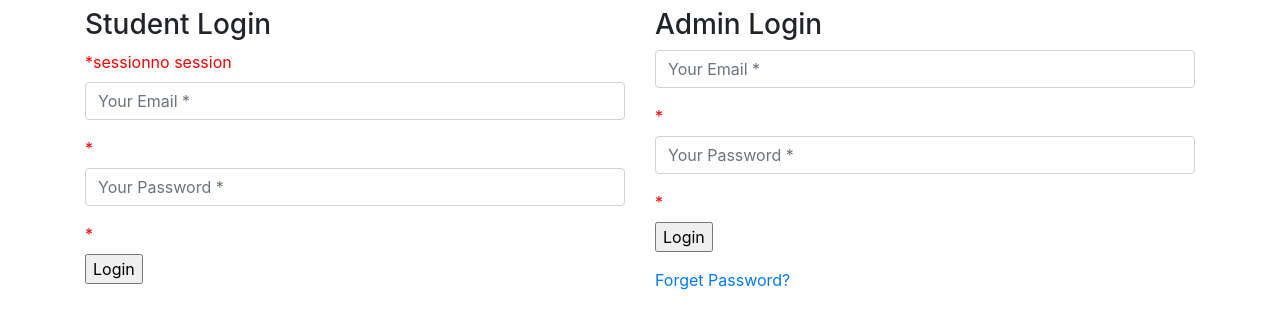
After one commit to Akila-I/OOSD-Project, a PHP site: page /login_test.php in a window 1280 px wide. The commit adds this page. Shown: the top 329 px of the page. Run offline with PHP 8.4, Linux system fonts and the light colour scheme.

```diff
--- a/src/admin_class.php
+++ b/src/admin_class.php
@@ -2,4 +2,5 @@
 
 class admin extends user{
 
+    function addNewBook(){}
 }
--- a/src/database_class.php
+++ b/src/database_class.php
@@ -1,9 +1,52 @@
 <?php
+
 class database{
     //singleton
     protected $pdo;
 
-    function connect(){
-        $pdo = new PDO('mysql:host=localhost;port=3306;dbname=Library', 'phpmyadmin', 'phpmyadmin');
+    function __construct()
+    {
+        $this->connect();
     }
+    private function connect(){
+        $this->pdo = new PDO('mysql:host=localhost;port=3306;dbname=Library', 'phpmyadmin', 'phpmyadmin');
+    }
+
+    function validateUser($username, $password){
+
+        $sql = "SELECT password FROM Users WHERE username = :un";
+
+        $statement = $this->pdo->prepare($sql);
+        $statement->execute(array(
+            ':un' => $username
+        ));
+
+        $db_password = $statement->fetch(PDO::FETCH_ASSOC);
+
+        if ($db_password === false){
+            $msg = "Incorrect Username";
+        }
+        else if ($db_password['password'] !== $password){
+            $msg = "Incorrect Password";
+        }
+        else{
+            $msg = true;
+        }
+        return $msg;
+    }
+
+    function getUserDetails($username){
+        $sql = "SELECT * FROM Users
+        WHERE username = :un";
+
+        $statement = $this->pdo->prepare($sql);
+        $statement->execute(array(
+            ':un' => $username
+        ));
+
+        $db_details = $statement->fetch(PDO::FETCH_ASSOC);
+
+        return $db_details;
+    }
+
 }
--- /dev/null
+++ b/src/login_test.php
@@ -0,0 +1,109 @@
+
+<!DOCTYPE html>
+<!--[if lt IE 7]>      <html class="no-js lt-ie9 lt-ie8 lt-ie7"> <![endif]-->
+
+<html>
+    <head>
+        <meta charset="utf-8">
+        <meta http-equiv="X-UA-Compatible" content="IE=edge">
+        <title>Login Form</title>
+        <link href="//maxcdn.bootstrapcdn.com/bootstrap/4.1.1/css/bootstrap.min.css" rel="stylesheet" id="bootstrap-css">
+      <script src="//maxcdn.bootstrapcdn.com/bootstrap/4.1.1/js/bootstrap.min.js"></script>
+        <link rel="stylesheet" href="style.css">
+    </head>
+
+    <body>
+
+<?php
+session_start();
+include('user_class.php');
+ $unamemsg="";
+ $pwmsg="";
+ $msg="";
+
+ $adunamemsg="";
+ $adpwmsg="";
+
+ $session_var = "no session";
+
+ if(!empty($_SESSION['reader'])){
+     $session_var = $_SESSION['reader'];
+ }
+
+ if(!empty($_REQUEST['adunamemsg'])){
+    $adunamemsg=$_REQUEST['adunamemsg'];
+ }
+
+ if(!empty($_REQUEST['adpwmsg'])){
+    $adpwmsg=$_REQUEST['adpwmsg'];
+ }
+
+ if(!empty($_REQUEST['unamemsg'])){
+    $unamemsg=$_REQUEST['unamemsg'];
+ }
+
+ if(!empty($_REQUEST['pwmsg'])){
+  $pwmsg=$_REQUEST['pwmsg'];
+}
+
+if(!empty($_REQUEST['msg'])){
+    $msg=$_REQUEST['msg'];
+ }
+
+ ?>
+
+
+
+<div class="container login-container">
+<div class="row"><h4><?php echo $msg?></h4></div>
+            <div class="row">
+                <div class="col-md-6 login-form-1">
+                    <h3>Student Login</h3>
+                    <form action="login_reader_server.php" method="get">
+                    <Label style="color:red">*<?php echo "session". $session_var?></label>
+
+                        <div class="form-group">
+                            <input type="text" class="form-control" name="login_username" placeholder="Your Email *" value="" />
+                        </div>
+                        <Label style="color:red">*<?php echo $unamemsg?></label>
+                        <div class="form-group">
+                            <input type="password" class="form-control" name="login_pasword"  placeholder="Your Password *" value="" />
+                        </div>
+                        <Label style="color:red">*<?php echo $pwmsg?></label>
+                        <div class="form-group">
+                            <input type="submit" class="btnSubmit" value="Login" />
+                        </div>
+                    </form>
+                </div>
+                <div class="col-md-6 login-form-2">
+                    <h3>Admin Login</h3>
+                    <form action="loginadmin_server.php" method="get">
+                        <div class="form-group">
+                            <input type="text" class="form-control" name="login_username" placeholder="Your Email *" value="" />
+                        </div>
+                        <Label style="color:red">*<?php echo $adunamemsg?></label>
+                        <div class="form-group">
+                            <input type="password" class="form-control" name="login_pasword"  placeholder="Your Password *" value="" />
+                        </div>
+                        <Label style="color:red">*<?php echo $adpwmsg?></label>
+                        <div class="form-group">
+                            <input type="submit" class="btnSubmit" value="Login" />
+                        </div>
+                        <div class="form-group">
+
+                            <a href="#" class="ForgetPwd" value="Login">Forget Password?</a>
+                        </div>
+                    </form>
+                </div>
+            </div>
+        </div>
+
+
+
+
+
+
+
+        <script src="" async defer></script>
+    </body>
+</html>
--- a/src/user_class.php
+++ b/src/user_class.php
@@ -1,6 +1,7 @@
 <?php
+require_once "database_class.php";
 
-abstract class user{
+class user{
     private $user_id;
     private $first_name;
     private $last_name;
@@ -8,5 +9,49 @@ abstract class user{
     private $email;
     private $password;
 
-    public
+    private $database_connection;
+
+    function __construct($username, $password)
+    {
+        $this->database_connection = new database();
+        $this->username = $username;
+        $this->password = $password;
+    }
+
+    public function validate(){
+        $result =  $this->database_connection->validateUser($this->username,$this->password);
+
+        if($result === true){
+            $userdetails = $this->database_connection->getUserDetails($this->username);
+            $this->user_id = $userdetails["user_id"];
+            $this->first_name = $userdetails["f_name"];
+            $this->last_name =  $userdetails["l_name"];
+            $this->email= $userdetails["email"];
+        }
+        return $result;
+    }
+
+    public function getUserID(){
+        return $this->user_id;
+    }
+
+    public function viewBookList(){
+    }
+
+    public function viewFavList(){}
+
+    public function viewFinishedList(){}
+
+    public function viewReadingList(){}
+
+    public function addToFavList($book_id){}
+
+    public function markAsFinished($book_id){}
+
+    public function openBook($book_id){}
+
+    public function closeBook(){}
+
+    public function viewProfile(){}
+
 }
```
Also changed, not shown: src/login_reader_server.php (added, +33 -0 lines), src/reader_class.php (+17 -1 lines).
